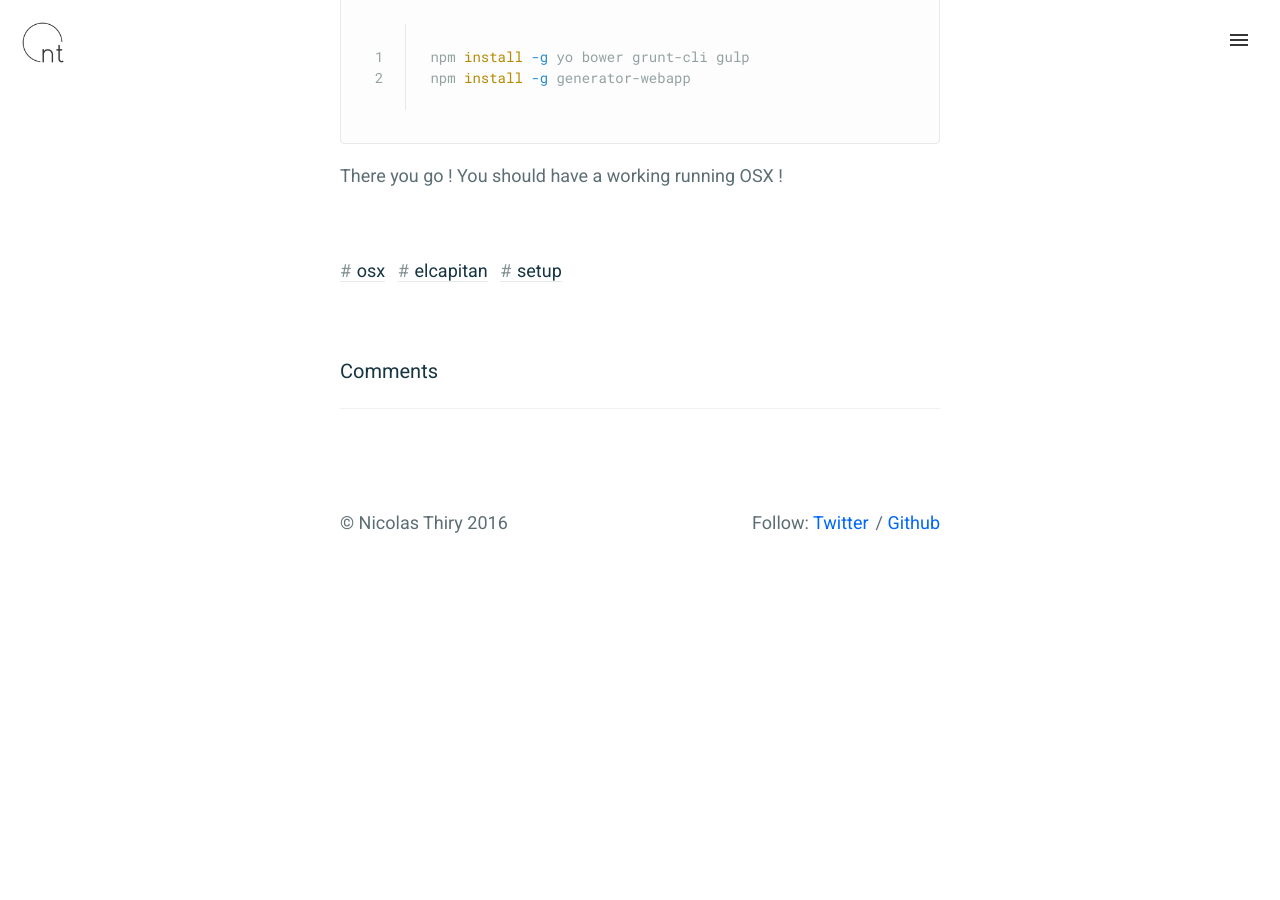
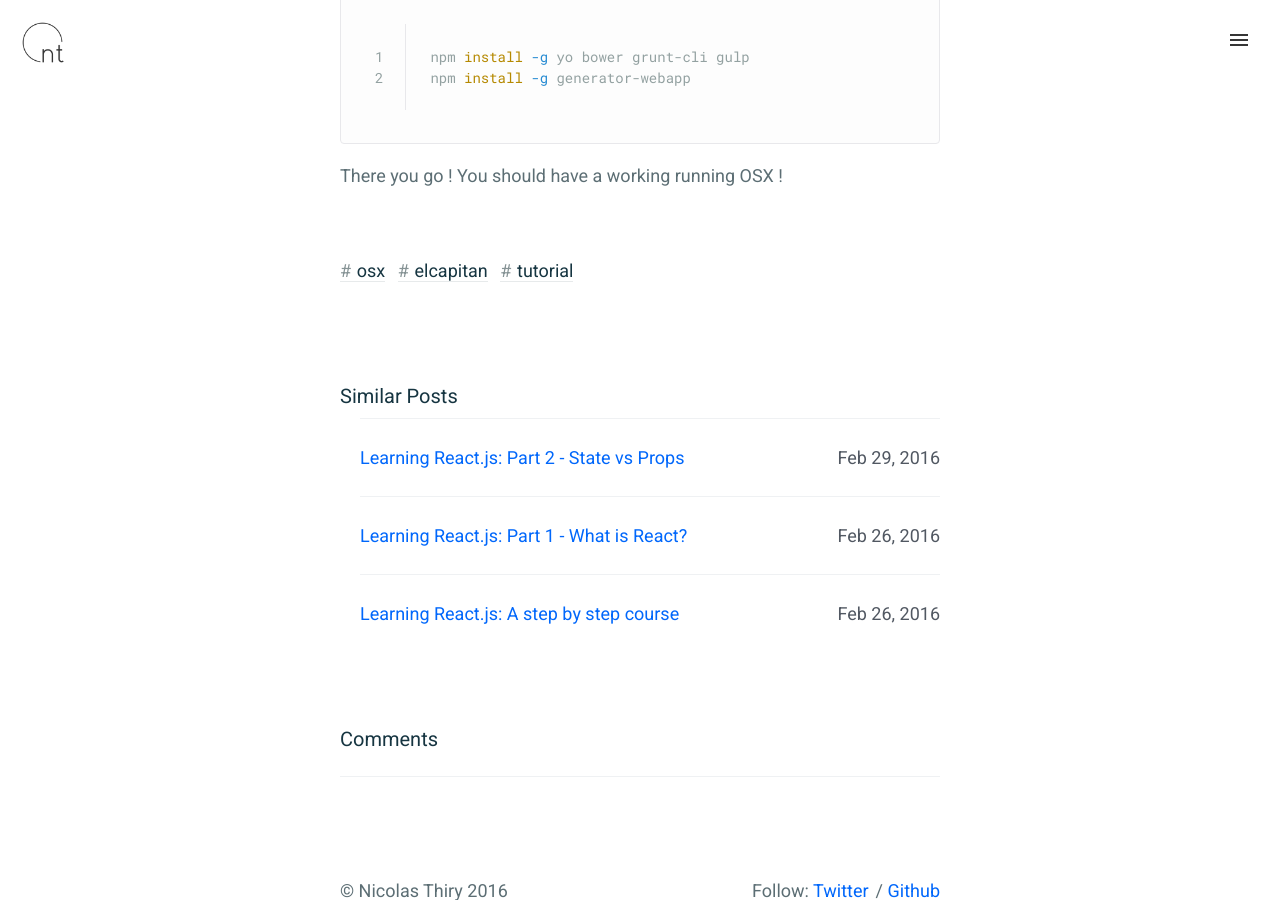
Before and after one commit to nicolasthy/nicolasthy.github.io, a Jekyll site: the page built from _posts/2016-03-01-osx-el-capitan-dev-setup.markdown, in a window 1280 px wide and 900 px high, scrolled down 3578 px. Built offline with Jekyll 4.4.1, drawn with Linux system fonts in a browser that asks for light colours; nearby versions of some CDN libraries; comment, search, counter and statistics services are not loaded; before the commit the page ends 4214 px from its top, so only the background shows below that.

Commit message:
added tags and categories for previous post

```diff
--- a/_posts/2016-03-01-osx-el-capitan-dev-setup.markdown
+++ b/_posts/2016-03-01-osx-el-capitan-dev-setup.markdown
@@ -3,7 +3,7 @@ layout: post
 title:  "OSX El Capitan for Web Development"
 date:   2016-03-01 10:00:00 +0100
 categories: tutorial osx
-tags: osx elcapitan setup
+tags: osx elcapitan tutorial
 image: osx-elcapitan.jpg
 cover: osx-elcapitan.jpg
 excerpt: Setup your Mac with OSX El Capitan for web development
--- /dev/null
+++ b/categories/osx/index.html
@@ -0,0 +1,5 @@
+---
+layout: categoriepage
+categorie: osx
+title: OSX
+---
```
Also changed, not shown: tags/elcapitan/index.html (added, +7 -0 lines), tags/osx/index.html (added, +7 -0 lines).
